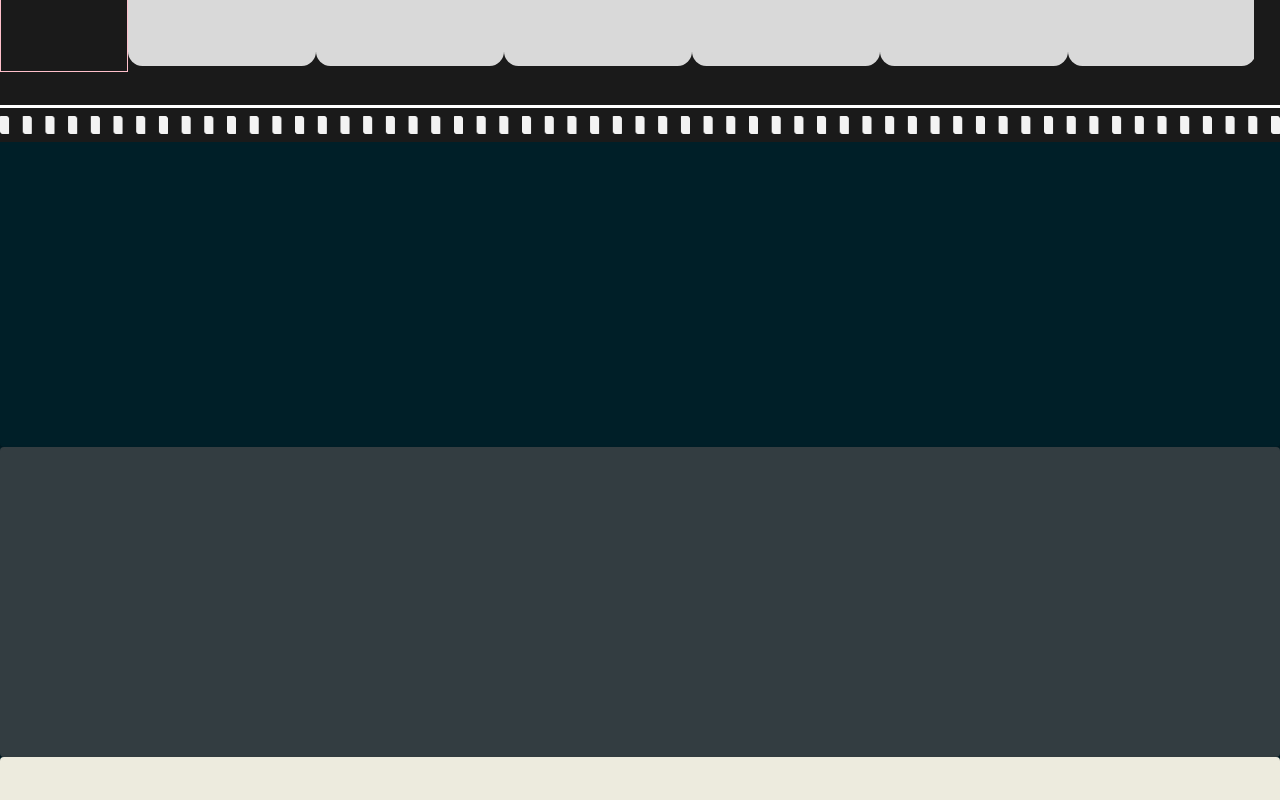
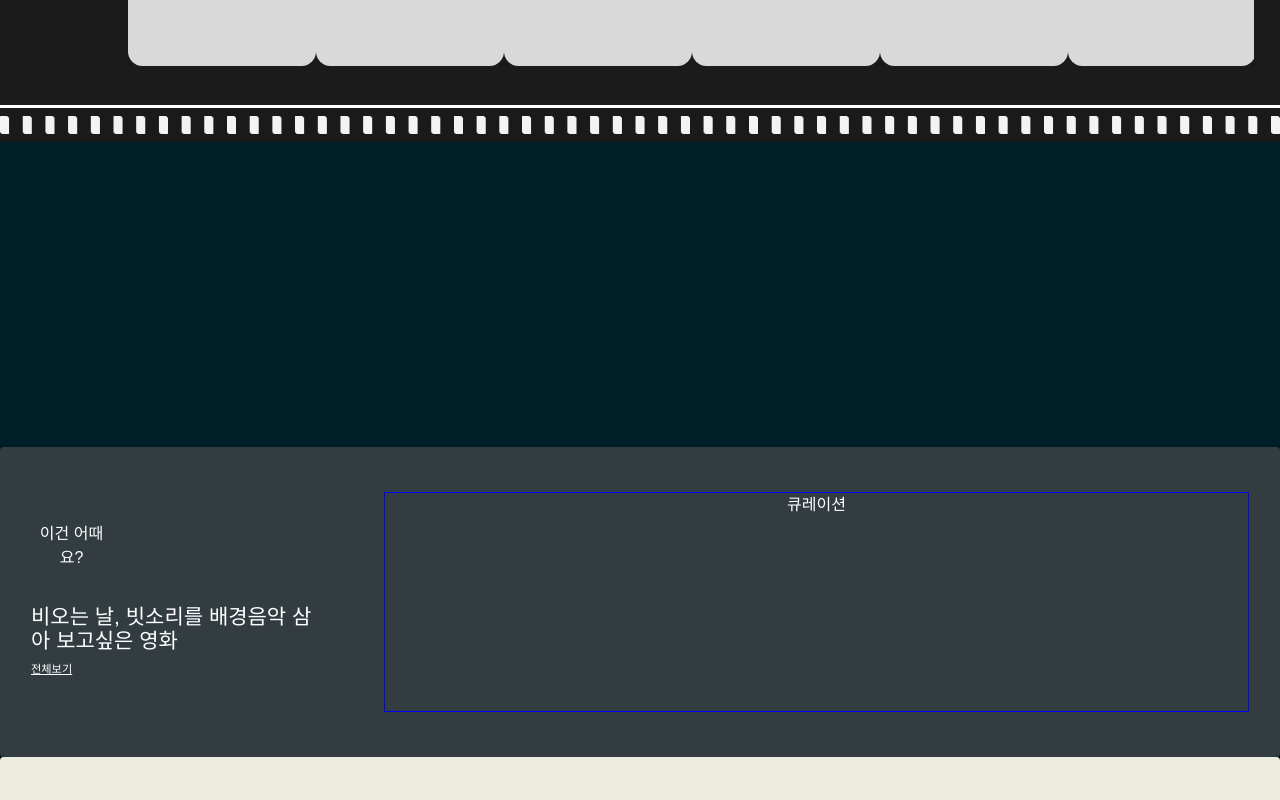
Before and after one commit to jiwoorld/ChartInBox-Front, a React (Create React App) app in the folder chart-in-box_fe/: page / in a window 1280 px wide. Shown: the part 502-1302 px from the top of the page. Built offline with nearby package versions, Linux system fonts and the light colour scheme.

Commit message:
feat: 메인 페이지 큐레이션바 구현

```diff
--- a/chart-in-box_fe/src/App.js
+++ b/chart-in-box_fe/src/App.js
@@ -9,6 +9,7 @@ import Mycomment from './pages/mypage/Mycomment';
 import MovieInfo from './pages/movieinfo/MovieInfo';
 import ChangeInfo from './pages/mypage/ChangeInfo';
 import MainPage from './pages/main/MainPage';
+import CurationPage from './pages/CurationPage/CurationPage';
 
 function App() {
     return (
@@ -33,6 +34,10 @@ function App() {
                         path="/changeinfo"
                         element={<ChangeInfo></ChangeInfo>}
                     />
+                    <Route
+                        path="/curation"
+                        element={<CurationPage></CurationPage>}
+                    />
                 </Routes>
             </Router>
         </div>
--- a/chart-in-box_fe/src/components/curation/MainCuration.jsx
+++ b/chart-in-box_fe/src/components/carousel/MainCarousel.jsx
@@ -4,7 +4,7 @@ import Slider from 'react-slick';
 import 'slick-carousel/slick/slick.css';
 import 'slick-carousel/slick/slick-theme.css';
 
-function MainCuration() {
+function MainCarousel() {
     const settings = {
         infinite: true,
         slidesToShow: 6,
@@ -141,4 +141,4 @@ function MainCuration() {
     );
 }
 
-export default MainCuration;
+export default MainCarousel;
--- /dev/null
+++ b/chart-in-box_fe/src/components/mainpage/MainCuration.jsx
@@ -0,0 +1,92 @@
+import { ThemeProvider, Typography } from '@mui/material';
+import { Box, createTheme } from '@mui/system';
+import * as React from 'react';
+import { useNavigate } from 'react-router-dom';
+
+function MainCuration() {
+    const theme = createTheme({
+        typography: {
+            fontFamily: "'Pretendard', sans-serif",
+        },
+    });
+    const navigate = useNavigate();
+    const handlePage = () => {
+        navigate('/curation');
+    };
+    return (
+        <ThemeProvider theme={{ theme }}>
+            <Box
+                sx={{
+                    width: '76.125rem',
+                    height: '13.75rem',
+                    display: 'flex',
+                    justifyContent: 'space-between',
+                    alignItems: 'center',
+                }}
+            >
+                <Box
+                    sx={{
+                        width: '17.875rem',
+                        height: '10rem',
+                        display: 'flex',
+                        flexDirection: 'column',
+                        justifyContent: 'space-between',
+                    }}
+                >
+                    <Typography
+                        sx={{
+                            width: '5.0625rem',
+                            height: '1.1875rem',
+                            fontWeight: '400',
+                            fontSize: '1rem',
+                        }}
+                    >
+                        이건 어때요?
+                    </Typography>
+                    <Box
+                        sx={{
+                            width: '17.875rem',
+                            height: '4.8125rem',
+                        }}
+                    >
+                        <Typography
+                            sx={{
+                                width: '17.875rem',
+                                height: '3.375rem',
+                                fontSize: '1.3125rem',
+                                lineHeight: '1.5rem',
+                                fontWeight: 500,
+                            }}
+                            align="left"
+                        >
+                            비오는 날, 빗소리를 배경음악 삼아 보고싶은 영화
+                            <Typography
+                                sx={{
+                                    mt: 1,
+                                    width: '2.9rem',
+                                    height: '0.875rem',
+                                    fontSize: '0.7rem',
+                                    fontWeight: 300,
+                                    textDecoration: 'underline',
+                                }}
+                                onClick={handlePage}
+                            >
+                                전체보기
+                            </Typography>
+                        </Typography>
+                    </Box>
+                </Box>
+                <Box
+                    sx={{
+                        width: '54.0625rem',
+                        height: '13.75rem',
+                        border: '1px solid blue',
+                    }}
+                >
+                    큐레이션
+                </Box>
+            </Box>
+        </ThemeProvider>
+    );
+}
+export default MainCuration;
--- /dev/null
+++ b/chart-in-box_fe/src/pages/CurationPage/CurationPage.jsx
@@ -0,0 +1,4 @@
+function CurationPage() {
+    return <div>큐레이션 페이지</div>;
+}
+export default CurationPage;
--- a/chart-in-box_fe/src/pages/main/MainPage.jsx
+++ b/chart-in-box_fe/src/pages/main/MainPage.jsx
@@ -1,7 +1,8 @@
 import { createTheme, CssBaseline, Paper, ThemeProvider } from '@mui/material';
 import { Box } from '@mui/system';
 import * as React from 'react';
-import MainCuration from '../../components/curation/MainCuration';
+import MainCarousel from '../../components/carousel/MainCarousel';
+import MainCuration from '../../components/mainpage/MainCuration';
 import MenuBarMovie from '../../components/menubar/MenuBarMovie';
 
 function MainPage() {
@@ -98,13 +99,18 @@ function MainPage() {
                                 sx={{
                                     width: '10vw',
                                     height: '17.5625rem',
-                                    border: '1px solid pink',
+                                    display: 'flex',
+                                    alignItems: 'center',
                                 }}
                             >
-                                글자 들어갈 칸
+                                <img
+                                    src="../../image/ott_chart.png"
+                                    width="100%"
+                                    alt="ott_chart"
+                                ></img>
                             </Box>
                             <Box sx={{ width: '88vw' }}>
-                                <MainCuration></MainCuration>
+                                <MainCarousel></MainCarousel>
                             </Box>
                         </Box>
                         <Box
@@ -128,14 +134,19 @@ function MainPage() {
             </Paper>
             <Paper
                 sx={{
-                    width: '100%',
+                    width: '100vw',
                     height: '19.375rem',
                     backgroundColor: 'primary.main',
+                    display: 'flex',
+                    alignItems: 'center',
+                    justifyContent: 'center',
                 }}
-            ></Paper>
+            >
+                <MainCuration></MainCuration>
+            </Paper>
             <Paper
                 sx={{
-                    width: '100%',
+                    width: '100vw',
                     height: '49rem',
                     backgroundColor: '#EDEBDE',
                 }}
--- a/chart-in-box_fe/src/pages/movieinfo/MovieInfo.jsx
+++ b/chart-in-box_fe/src/pages/movieinfo/MovieInfo.jsx
@@ -5,11 +5,11 @@ import {
     Paper,
     ThemeProvider,
     Typography,
+    Box,
 } from '@mui/material';
-import { Box } from '@mui/system';
 import * as React from 'react';
 import MenuBarMovie from '../../components/menubar/MenuBarMovie';
-import MovieCuration from '../../components/curation/MovieCuration';
+import MovieCuration from '../../components/carousel/MovieCuration';
 import MovieTable from '../../components/movieinfo/MovieTable';
 import Review from '../../components/movieinfo/Review';
 
```
Also changed, not shown: chart-in-box_fe/public/image/ott_chart.png (added), chart-in-box_fe/src/components/carousel/MovieCuration.jsx (renamed from chart-in-box_fe/src/components/curation/MovieCuration.jsx).
